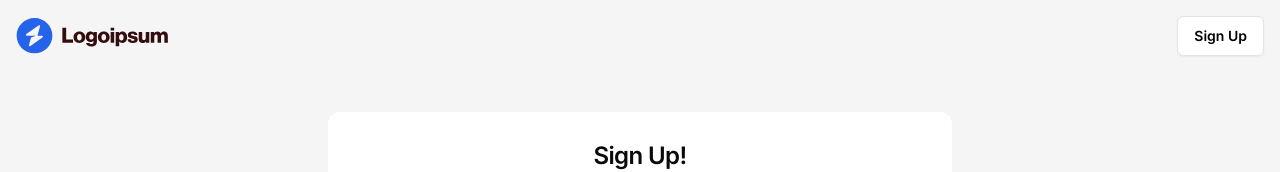
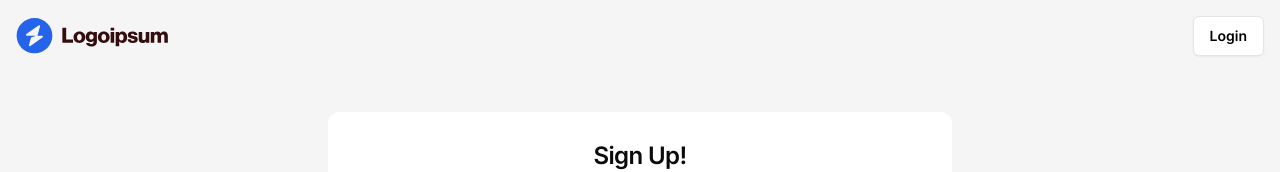
Before and after one commit to Eduardozsw/Jira-clone, a Next.js app: page /sign-up in a window 1280 px wide. Shown: the top 172 px of the page. Built offline with nearby package versions, Linux system fonts and the light colour scheme.

Commit message:
layout update

```diff
--- a/src/app/(auth)/layout.tsx
+++ b/src/app/(auth)/layout.tsx
@@ -1,18 +1,26 @@
+"use client";
+
 import { Button } from "@/components/ui/button";
 import Image from "next/image";
+import Link from "next/link";
+import { usePathname } from "next/navigation";
 
 interface AuthLayoutProps {
     children: React.ReactNode;
 };
 
 const AuthLayout = ({ children }: AuthLayoutProps) => {
+    const pathname = usePathname();
+    const isSignIn = pathname === "/sign-in";
     return (
         <main className="bg-neutral-100 min-h-screen">
             <div className="mx-auto max-w-screen-2xl p-4">
                 <nav className="flex justify-between items-center">
                     <Image src="/logo.svg" alt="logo" width={152} height={56} />
-                    <Button variant="secondary">
-                        Sign Up
+                    <Button asChild variant="secondary">
+                        <Link href={isSignIn ? "sign-up" : "/sign-in"}>
+                        {isSignIn ? "Sign Up" : "Login"}
+                        </Link>
                     </Button>
                 </nav>
                 <div className="flex flex-col items-center justify-center pt-4 md:pt-14">
```
